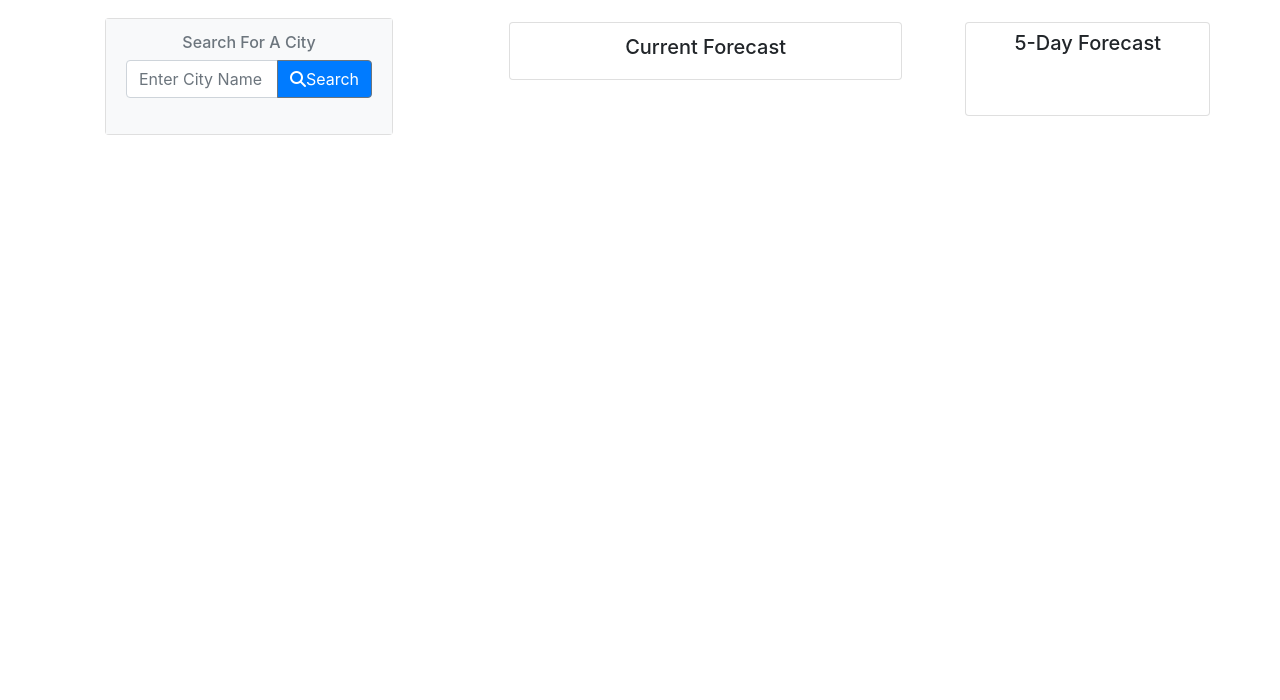
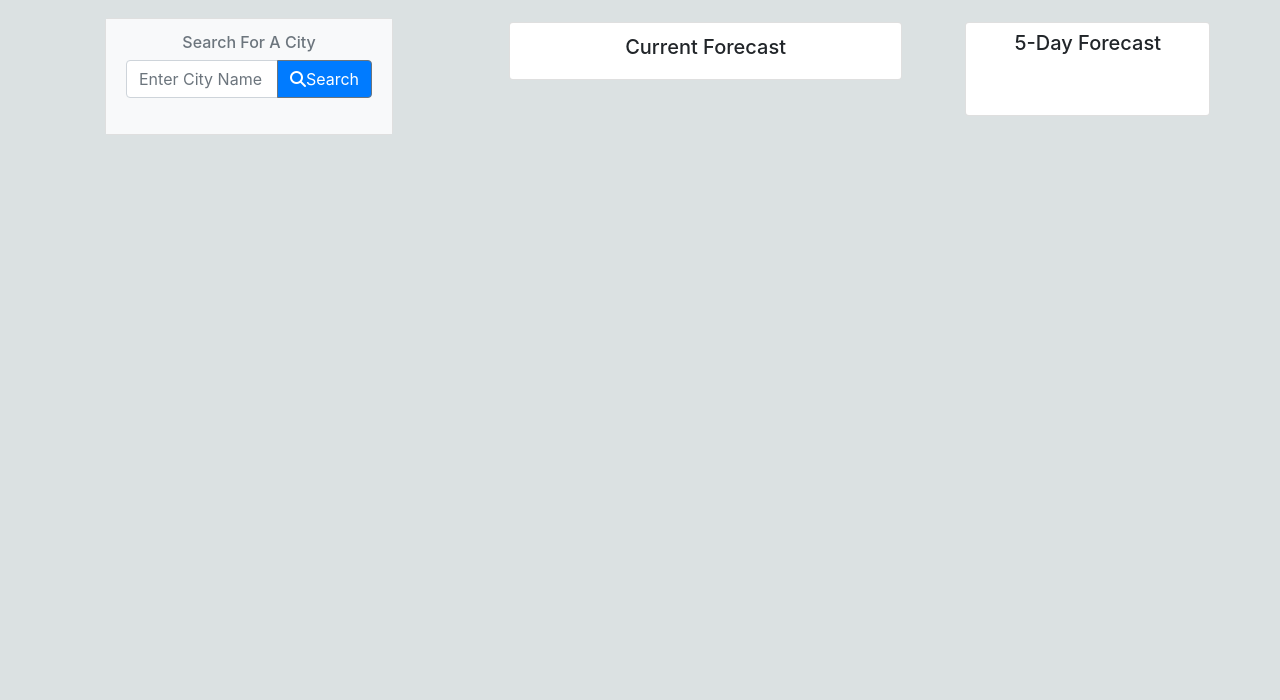
Before and after one commit to Esilfa/-Weather-Dashboard, a plain HTML site: page index.html in a window 1280 px wide. Shown: the part 100-800 px from the top of the page. Drawn offline with nearby package versions, Linux system fonts and the light colour scheme.

Commit message:
update readme

```diff
--- a/Assets/style.css
+++ b/Assets/style.css
@@ -1,3 +1,4 @@
+body {background-color: rgb(219, 225, 226);}
 ul {
     list-style: none;
 
@@ -26,18 +27,19 @@ img {
     float: left;
     margin: 10px;
     border: 1px solid lightgray;
+}
 
 
-  /* On screens that are 992px wide or less, go from four columns to two columns */
+  /* On screens that are 992px wide or less, go from four columns to two columns
   @media screen and (max-width: 992px) {
     .container {
       width: 50%;
     }
-  }
+}
 
   /* On screens that are 600px wide or less, make the columns stack on top of each other instead of next to each other */
-  @media screen and (max-width: 600px) {
+  /* @media screen and (max-width: 600px) {
     .container{
       width: 100%;
     }
-  }
+} */
```
Also changed, not shown: Assets/weather-dashboard-1.png (added), Assets/weather-dashboard.png (added), 2 other files.
